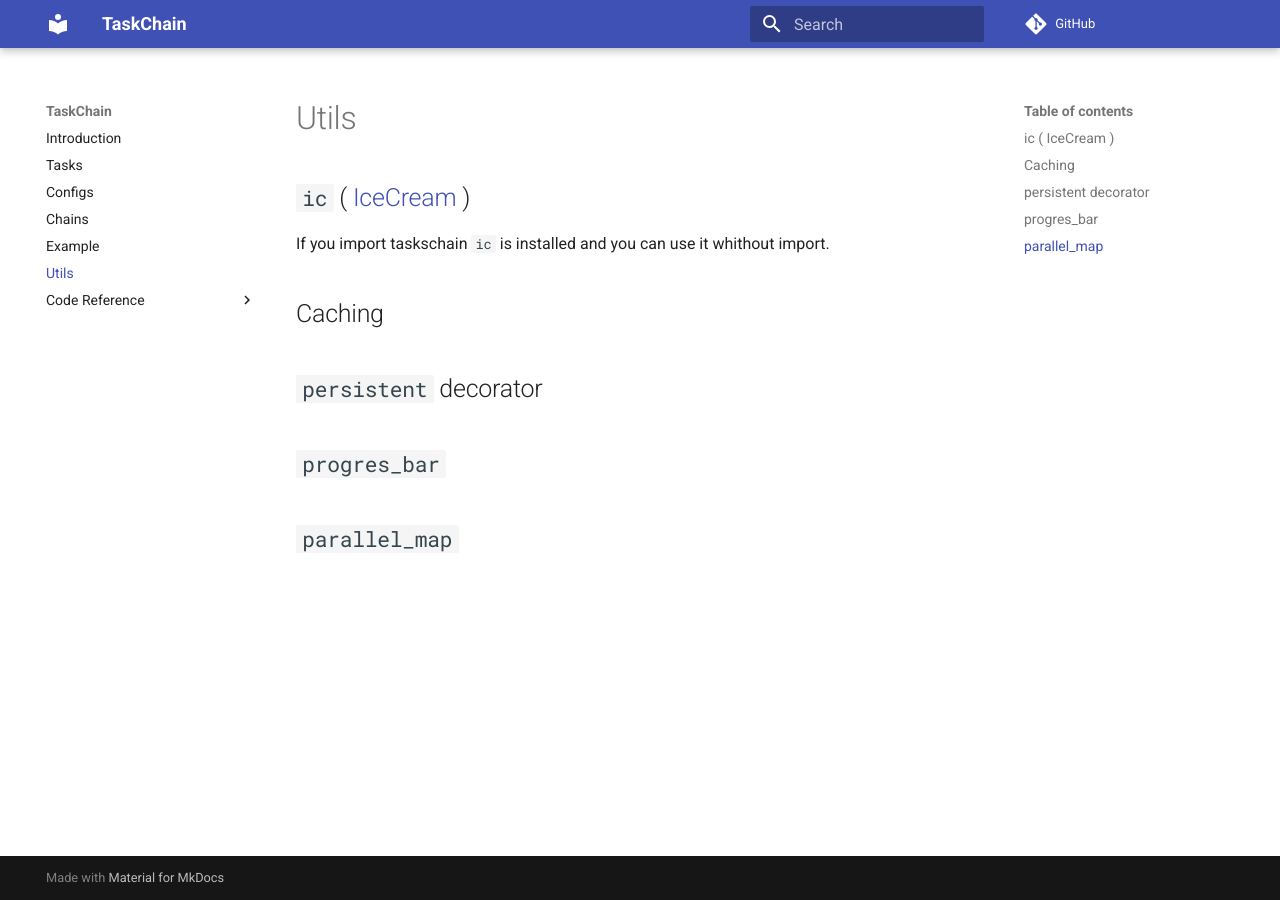
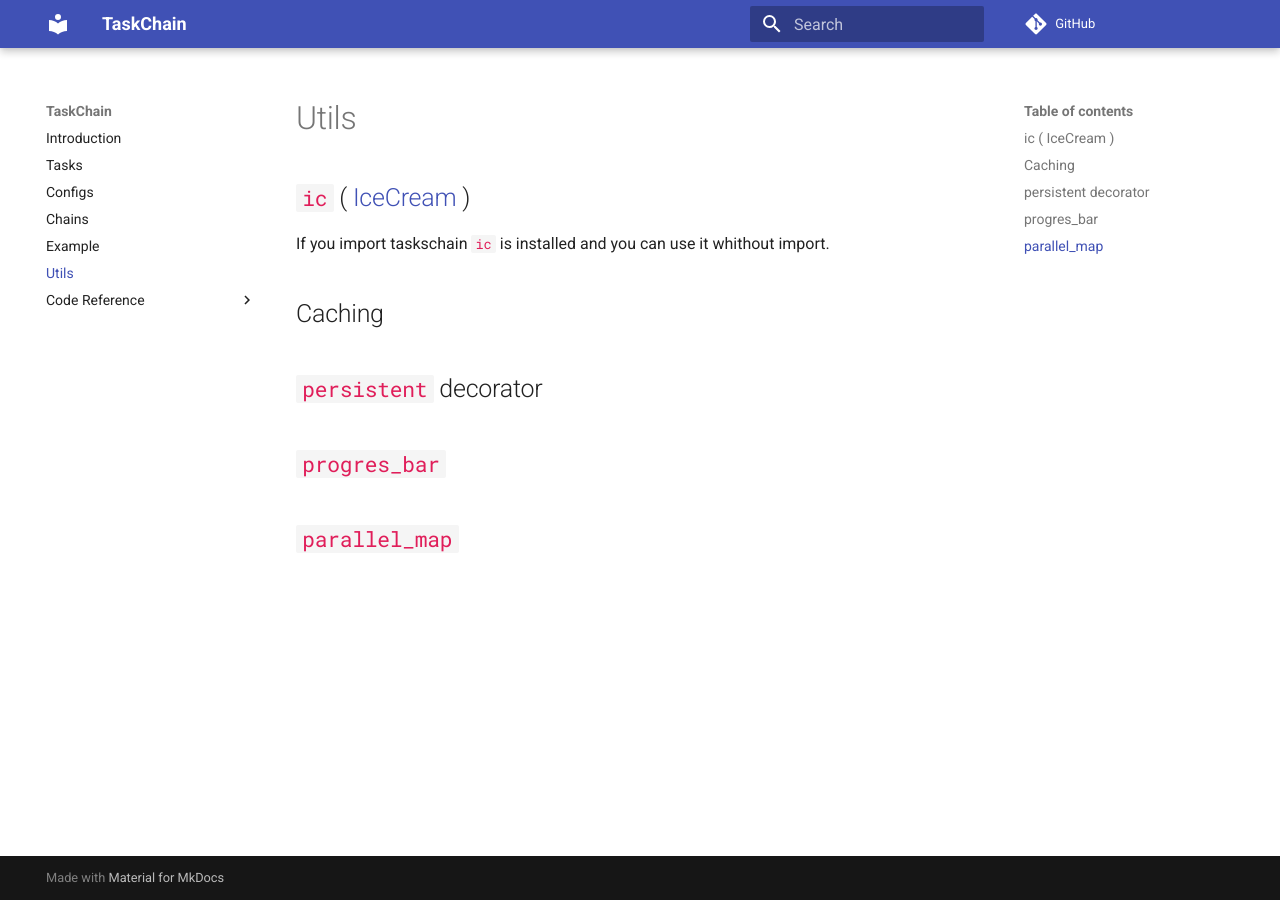
Before and after one commit to flowerchecker/taskchain, an MkDocs documentation site: the page built from docs/utils.md, in a window 1280 px wide. Built offline with MkDocs 1.6.1 and Material for MkDocs 9.7.7, drawn with Linux system fonts in a browser that asks for light colours; comment, search, counter and statistics services are not loaded.

Commit message:
make inline code more visible

```diff
--- /dev/null
+++ b/docs/extra.css
@@ -0,0 +1,3 @@
+.md-typeset code {
+    color: #e01e5a
+}
--- a/mkdocs.yml
+++ b/mkdocs.yml
@@ -33,3 +33,5 @@ plugins:
   - mkdocstrings:
       watch:
         - src/taskchain
+
+extra_css: [extra.css]
```
